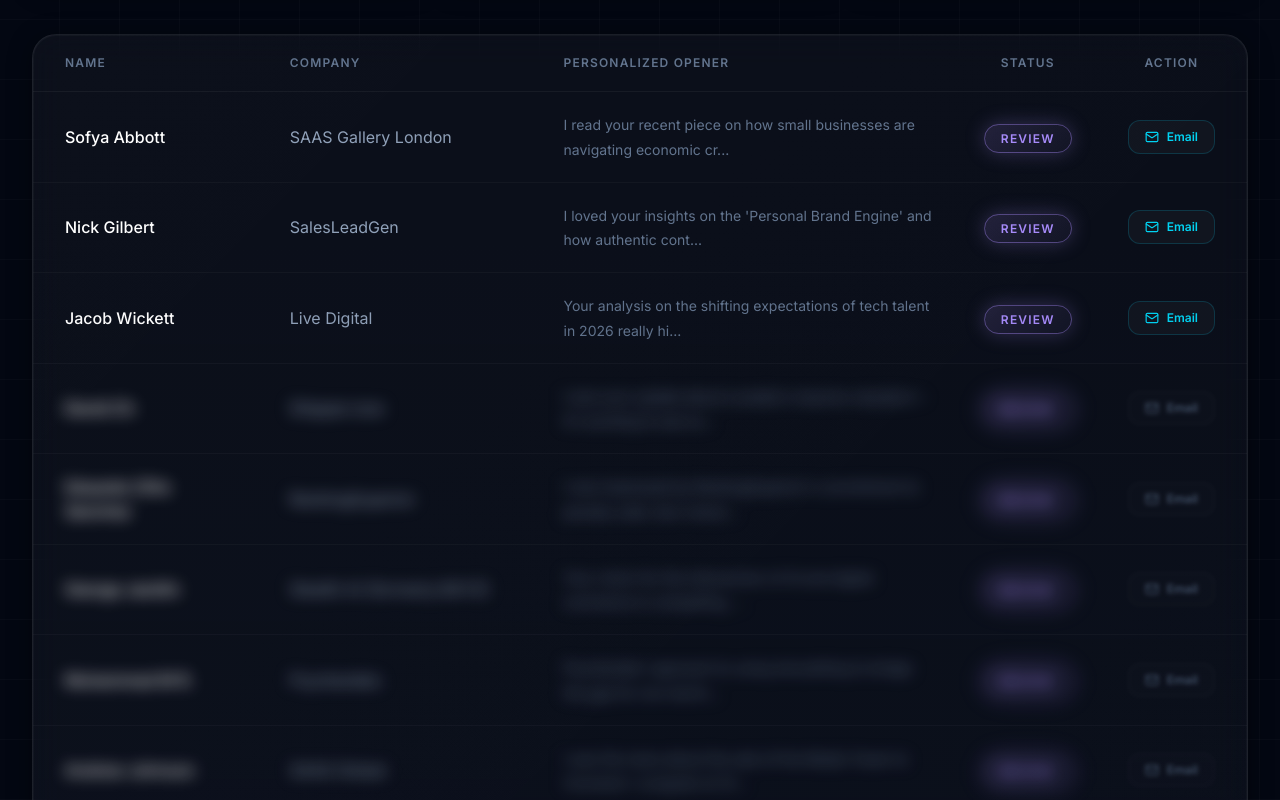
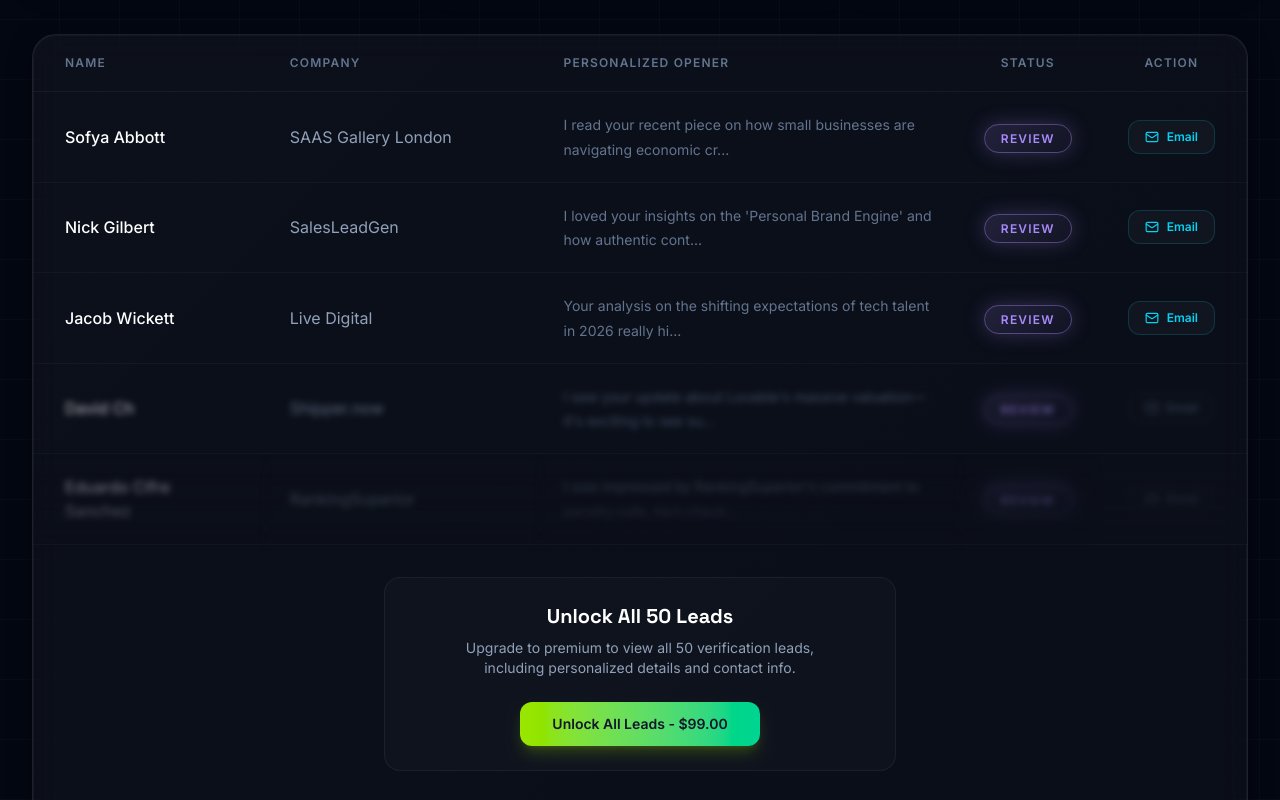
Before and after one commit to Aarif5856/lead-approval-dashboard, a Next.js app: page / in a window 1280 px wide. Shown: the part 340-1140 px from the top of the page. Built offline with nearby package versions, Linux system fonts and the light colour scheme.

Commit message:
Optimize paywall positioning

```diff
--- a/components/DashboardComponent.tsx
+++ b/components/DashboardComponent.tsx
@@ -223,31 +223,17 @@ export function DashboardComponent() {
                 ) : (
                   <div className="overflow-x-auto relative min-h-[400px]">
                     {/* Overlay for blocked content visual */}
-                    {!isPaid && leads.length > 3 && (
-                      <div className="absolute inset-x-0 bottom-0 top-[200px] z-10 bg-gradient-to-b from-transparent to-slate-900/90 pointer-events-none" />
-                    )}
+
 
                     <LeadsTable
                       leads={leads}
                       onRowClick={handleRowClick}
                       onStatusChange={handleStatusChange}
                       isPaid={isPaid}
+                      onUnlock={() => setShowCheckout(true)}
                     />
 
-                    {!isPaid && leads.length > 3 && (
-                      <div className="absolute bottom-8 left-0 right-0 z-20 flex justify-center p-4">
-                        <div className="bg-slate-900/90 backdrop-blur-md p-6 rounded-2xl border border-white/10 shadow-2xl max-w-sm text-center">
-                          <h3 className="text-white font-bold text-lg mb-2">Unlock All {leads.length} Leads</h3>
-                          <p className="text-slate-400 text-sm mb-4">Upgrade to premium to view all verified research data.</p>
-                          <button
-                            onClick={() => setShowCheckout(true)}
-                            className="w-full py-3 px-6 bg-gradient-to-r from-violet-500 to-fuchsia-500 hover:from-violet-400 hover:to-fuchsia-400 text-white font-semibold rounded-xl text-sm transition-all shadow-lg hover:shadow-violet-500/25"
-                          >
-                            Unlock Now - $99.00
-                          </button>
-                        </div>
-                      </div>
-                    )}
+
                   </div>
                 )}
               </div>
--- a/components/LeadsTable.tsx
+++ b/components/LeadsTable.tsx
@@ -1,4 +1,6 @@
 'use client';
+
+import React from 'react';
 
 import { Lead, LeadStatus, cycleStatus } from '@/types/lead';
 import { StatusBadge } from './StatusBadge';
@@ -8,9 +10,10 @@ interface LeadsTableProps {
   onRowClick: (lead: Lead) => void;
   onStatusChange: (id: string, status: LeadStatus) => void;
   isPaid?: boolean;
+  onUnlock?: () => void;
 }
 
-export function LeadsTable({ leads, onRowClick, onStatusChange, isPaid = false }: LeadsTableProps) {
+export function LeadsTable({ leads, onRowClick, onStatusChange, isPaid = false, onUnlock }: LeadsTableProps) {
   const truncate = (text: string, maxLength: number) => {
     if (text.length <= maxLength) return text;
     return text.slice(0, maxLength) + '...';
@@ -28,6 +31,9 @@ export function LeadsTable({ leads, onRowClick, onStatusChange, isPaid = false }
     const body = encodeURIComponent(`Hi ${lead.name.split(' ')[0]},\n\n${blogReference}${lead.personalizedOpener}`);
     window.open(`mailto:?subject=${subject}&body=${body}`, '_blank');
   };
+
+  // Logic to limit rows if not paid
+  // We now render ALL leads, but lock/blur those after index 2
 
   return (
     <div className="overflow-hidden min-w-full">
@@ -54,27 +60,39 @@ export function LeadsTable({ leads, onRowClick, onStatusChange, isPaid = false }
         <tbody className="divide-y divide-white/[0.03]">
           {leads.map((lead, index) => {
             const isLocked = !isPaid && index >= 3;
+            // Gradient only on the 5th lead (index 4) right before the paywall button
+            const isLastBeforePaywall = !isPaid && index === 4;
+            const showPaywallRow = !isPaid && index === 4;
 
             return (
+              <React.Fragment key={lead.id}>
                 <tr
-                key={lead.id}
-                onClick={() => onRowClick(lead)}
+                  onClick={() => !isLocked && onRowClick(lead)}
                   className={`row-glow cursor-pointer group active:bg-white/[0.02] relative ${isLocked ? 'pointer-events-none' : ''}`}
                 >
-                <td className={`py-4 sm:py-5 px-4 sm:px-8 ${isLocked ? 'blur-sm select-none' : ''}`}>
+                  <td className={`py-4 sm:py-5 px-4 sm:px-8 relative ${isLocked ? 'blur-[3px] select-none opacity-60' : ''}`}>
                     <span className="font-body text-white font-medium group-hover:text-lime-300 transition-colors text-sm sm:text-base">
                       {lead.name}
                     </span>
+                    {isLastBeforePaywall && (
+                      <div className="absolute inset-x-0 bottom-0 h-full bg-gradient-to-b from-transparent to-[#0B0F19]/90 pointer-events-none z-10" />
+                    )}
                   </td>
-                <td className={`py-4 sm:py-5 px-3 sm:px-6 ${isLocked ? 'blur-sm select-none' : ''}`}>
+                  <td className={`py-4 sm:py-5 px-3 sm:px-6 relative ${isLocked ? 'blur-[3px] select-none opacity-60' : ''}`}>
                     <span className="font-body text-slate-400 text-sm sm:text-base">{lead.company}</span>
+                    {isLastBeforePaywall && (
+                      <div className="absolute inset-x-0 bottom-0 h-full bg-gradient-to-b from-transparent to-[#0B0F19]/90 pointer-events-none z-10" />
+                    )}
                   </td>
-                <td className={`py-4 sm:py-5 px-3 sm:px-6 max-w-md hidden sm:table-cell ${isLocked ? 'blur-sm select-none' : ''}`}>
+                  <td className={`py-4 sm:py-5 px-3 sm:px-6 max-w-md hidden sm:table-cell relative ${isLocked ? 'blur-[3px] select-none opacity-60' : ''}`}>
                     <span className="font-body text-slate-500 text-sm leading-relaxed">
                       {truncate(lead.personalizedOpener, 75)}
                     </span>
+                    {isLastBeforePaywall && (
+                      <div className="absolute inset-x-0 bottom-0 h-full bg-gradient-to-b from-transparent to-[#0B0F19]/90 pointer-events-none z-10" />
+                    )}
                   </td>
-                <td className={`py-4 sm:py-5 px-3 sm:px-6 text-center ${isLocked ? 'blur-sm select-none' : ''}`}>
+                  <td className={`py-4 sm:py-5 px-3 sm:px-6 text-center relative ${isLocked ? 'blur-[3px] select-none opacity-60' : ''}`}>
                     <button
                       onClick={(e) => handleStatusClick(e, lead)}
                       className="transition-all duration-200 hover:scale-110 active:scale-95 touch-manipulation"
@@ -83,17 +101,20 @@ export function LeadsTable({ leads, onRowClick, onStatusChange, isPaid = false }
                     >
                       <StatusBadge status={lead.status} />
                     </button>
+                    {isLastBeforePaywall && (
+                      <div className="absolute inset-x-0 bottom-0 h-full bg-gradient-to-b from-transparent to-[#0B0F19]/90 pointer-events-none z-10" />
+                    )}
                   </td>
-                <td className="py-4 sm:py-5 px-4 sm:px-8 text-center">
+                  <td className={`py-4 sm:py-5 px-4 sm:px-8 text-center relative`}>
+                    <div className={isLocked ? 'blur-[3px] select-none opacity-60' : ''}>
                       <button
                         onClick={(e) => handleDraftEmail(e, lead)}
                         disabled={isLocked}
                         className={`btn-glow inline-flex items-center gap-1.5 sm:gap-2 px-3 sm:px-4 py-2.5 sm:py-2 rounded-xl text-xs font-semibold font-body
                           border transition-all duration-300 touch-manipulation min-h-[44px] sm:min-h-0
                           ${isLocked
-                        ? 'bg-white/[0.01] text-slate-600 border-white/[0.05] blur-[2px]'
-                        : 'bg-white/[0.03] text-cyan-400 border-cyan-500/20 hover:bg-cyan-500/10'
-                      }`}
+                            ? 'bg-white/[0.01] text-slate-600 border-white/[0.05]'
+                            : 'bg-white/[0.03] text-cyan-400 border-cyan-500/20 hover:bg-cyan-500/10'}`}
                         title={isLocked ? "Unlock to draft email" : "Open email draft"}
                       >
                         <svg
@@ -113,8 +134,38 @@ export function LeadsTable({ leads, onRowClick, onStatusChange, isPaid = false }
                         </svg>
                         <span className="hidden xs:inline">{isLocked ? 'Locked' : 'Draft'}</span> {(!isLocked || window.innerWidth > 640) && 'Email'}
                       </button>
+                    </div>
+                    {isLastBeforePaywall && (
+                      <div className="absolute inset-x-0 bottom-0 h-full bg-gradient-to-b from-transparent to-[#0B0F19]/90 pointer-events-none z-10" />
+                    )}
                   </td>
                 </tr>
+
+                {showPaywallRow && (
+                  <tr className="border-t border-white/5">
+                    <td colSpan={5} className="py-8 text-center relative">
+                      <div className="flex flex-col items-center justify-center p-6 bg-white/[0.02] rounded-2xl border border-white/5 mx-auto max-w-lg relative z-20">
+                        <h3 className="text-xl font-display font-bold text-white mb-2">
+                          Unlock All {leads.length} Leads
+                        </h3>
+                        <p className="text-slate-400 text-sm mb-6 max-w-sm">
+                          Upgrade to premium to view all 50 verification leads, including personalized details and contact info.
+                        </p>
+                        {onUnlock ? (
+                          <button
+                            onClick={onUnlock}
+                            className="px-8 py-3 bg-gradient-to-r from-lime-400 to-emerald-400 hover:from-lime-300 hover:to-emerald-300 text-slate-900 font-bold rounded-xl text-sm transition-all shadow-lg shadow-lime-400/20 hover:shadow-lime-400/30 transform hover:-translate-y-0.5"
+                          >
+                            Unlock All Leads - $99.00
+                          </button>
+                        ) : (
+                          <div className="text-red-400 text-sm">Error: Unlock handler missing</div>
+                        )}
+                      </div>
+                    </td>
+                  </tr>
+                )}
+              </React.Fragment>
             );
           })}
         </tbody>
```
Lines whose indentation alone changed are shown as unchanged.
